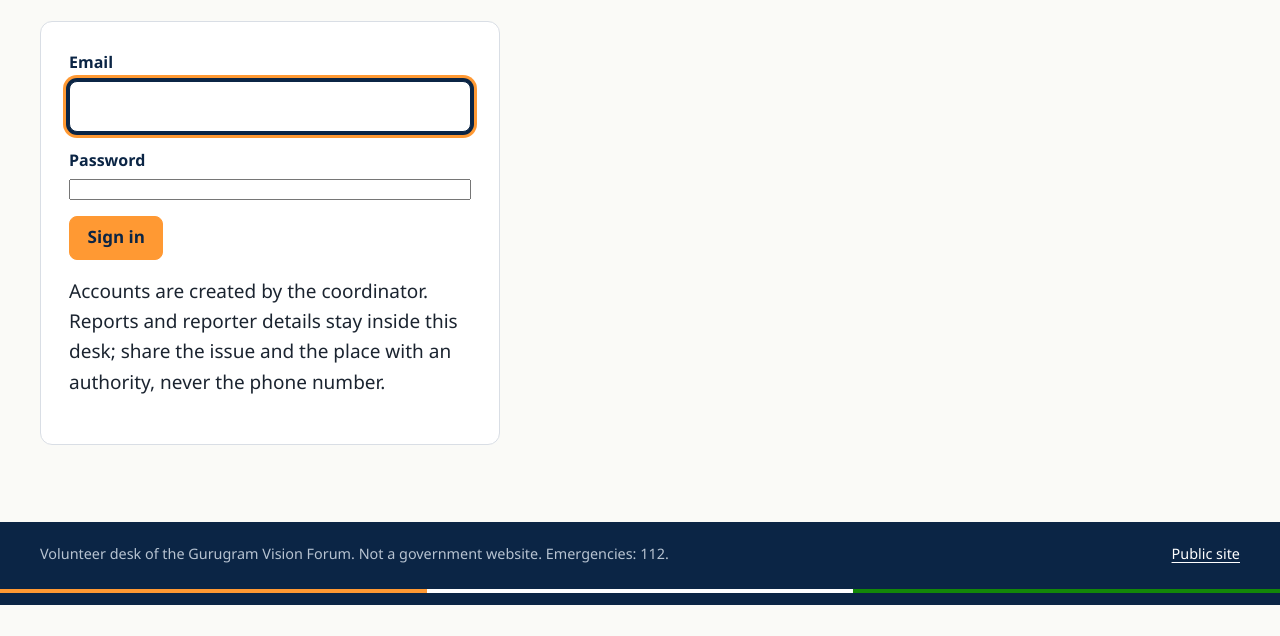
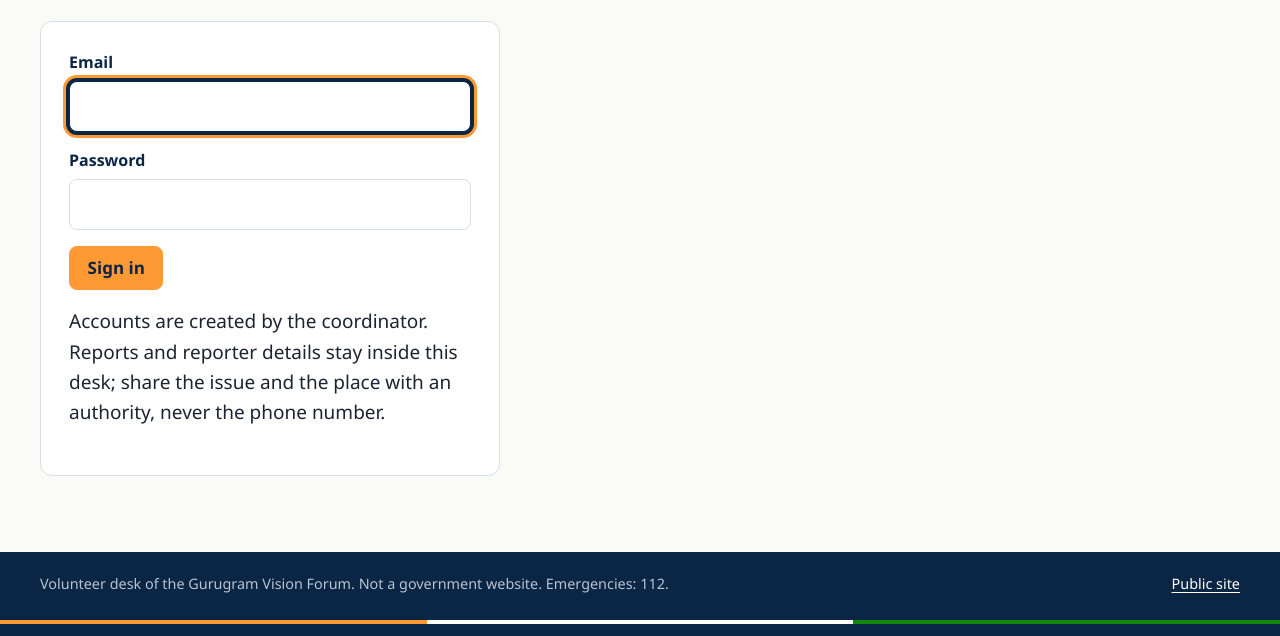
Before and after one commit to saurabhrao17/Gurugram-Vision-Forum, a website: page site/triage.html in a window 1280 px wide. Shown: the part 261-897 px from the top of the page. Before the commit the page ends 866 px from the top, so only its background shows below. Drawn offline with Linux system fonts and the light colour scheme; a web font is replaced by a local one.

Commit message:
Style password inputs and hide the desk's user bar on the sign-in screen
Co-Authored-By: Claude Fable 5.1 <noreply@anthropic.com>
Claude-Session: https://claude.ai/code/session_01Xwr8saTW9z4qmGj6Zj6hct

```diff
--- a/design/tokens-and-components.css
+++ b/design/tokens-and-components.css
@@ -263,7 +263,7 @@ body{padding-bottom:calc(var(--bbar) + env(safe-area-inset-bottom,0px))}
 .field{display:flex; flex-direction:column; gap:.3rem; margin-bottom:1rem}
 .field label{font-family:var(--head); font-weight:600; font-size:1rem; color:var(--ink)}
 .field .hint{font-size:.95rem; color:var(--muted); margin:0}
-input[type=text],input[type=email],input[type=tel],input[type=search],select,textarea{width:100%; font:inherit; font-size:1.0625rem; padding:.7rem .85rem; min-height:48px; border:1.5px solid var(--line); border-radius:var(--r-ctl); background:var(--surface); color:var(--text)}
+input[type=text],input[type=email],input[type=tel],input[type=search],input[type=password],input[type=number],select,textarea{width:100%; font:inherit; font-size:1.0625rem; padding:.7rem .85rem; min-height:48px; border:1.5px solid var(--line); border-radius:var(--r-ctl); background:var(--surface); color:var(--text)}
 input:focus,select:focus,textarea:focus{border-color:var(--ink); box-shadow:var(--ring); outline:none}
 select{appearance:none; -webkit-appearance:none; background-image:linear-gradient(45deg,transparent 50%,currentColor 50%),linear-gradient(135deg,currentColor 50%,transparent 50%); background-position:calc(100% - 18px) 50%,calc(100% - 12px) 50%; background-size:6px 6px; background-repeat:no-repeat; padding-right:2.4rem}
 textarea{min-height:130px; resize:vertical}
@@ -489,3 +489,4 @@ body.triage{--bbar:0px}
 .login-card{max-width:460px}
 body.triage .ftr{padding:1.25rem 0 .75rem}
 body.triage .fnote{margin-top:0; padding-top:0; border-top:0}
+.util[hidden],.tab[hidden]{display:none}
--- a/site/styles.css
+++ b/site/styles.css
@@ -263,7 +263,7 @@ body{padding-bottom:calc(var(--bbar) + env(safe-area-inset-bottom,0px))}
 .field{display:flex; flex-direction:column; gap:.3rem; margin-bottom:1rem}
 .field label{font-family:var(--head); font-weight:600; font-size:1rem; color:var(--ink)}
 .field .hint{font-size:.95rem; color:var(--muted); margin:0}
-input[type=text],input[type=email],input[type=tel],input[type=search],select,textarea{width:100%; font:inherit; font-size:1.0625rem; padding:.7rem .85rem; min-height:48px; border:1.5px solid var(--line); border-radius:var(--r-ctl); background:var(--surface); color:var(--text)}
+input[type=text],input[type=email],input[type=tel],input[type=search],input[type=password],input[type=number],select,textarea{width:100%; font:inherit; font-size:1.0625rem; padding:.7rem .85rem; min-height:48px; border:1.5px solid var(--line); border-radius:var(--r-ctl); background:var(--surface); color:var(--text)}
 input:focus,select:focus,textarea:focus{border-color:var(--ink); box-shadow:var(--ring); outline:none}
 select{appearance:none; -webkit-appearance:none; background-image:linear-gradient(45deg,transparent 50%,currentColor 50%),linear-gradient(135deg,currentColor 50%,transparent 50%); background-position:calc(100% - 18px) 50%,calc(100% - 12px) 50%; background-size:6px 6px; background-repeat:no-repeat; padding-right:2.4rem}
 textarea{min-height:130px; resize:vertical}
@@ -489,3 +489,4 @@ body.triage{--bbar:0px}
 .login-card{max-width:460px}
 body.triage .ftr{padding:1.25rem 0 .75rem}
 body.triage .fnote{margin-top:0; padding-top:0; border-top:0}
+.util[hidden],.tab[hidden]{display:none}
```
